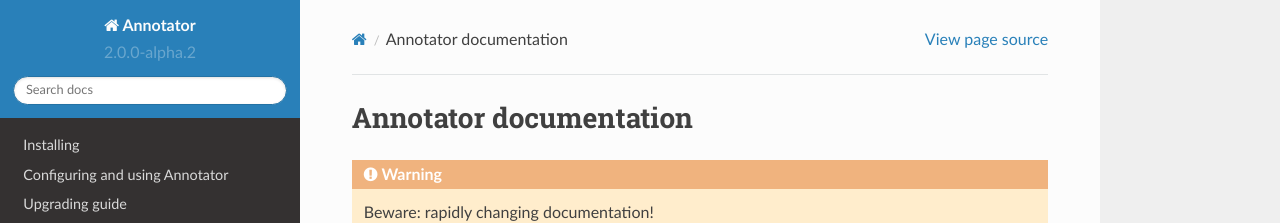
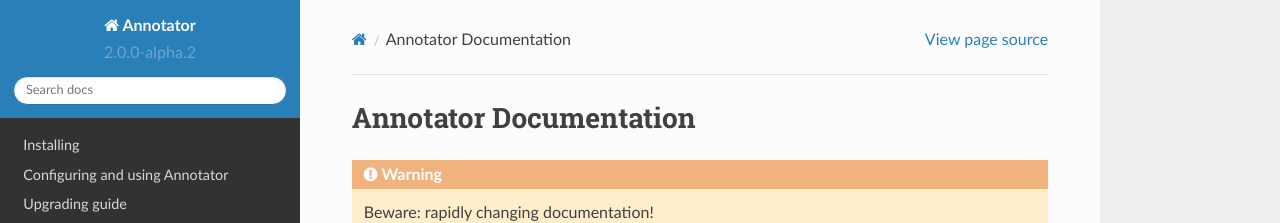
Before and after one commit to openannotation/annotator, a Sphinx documentation site: the page built from doc/index.rst, in a window 1280 px wide and 900 px high. Shown: the top 223 px of the window. Built offline with Sphinx 7.4.7 and the Read the Docs theme 2.0.0, drawn with Linux system fonts in a browser that asks for light colours.

Commit message:
Title Case for main doc section

```diff
--- a/doc/index.rst
+++ b/doc/index.rst
@@ -1,4 +1,4 @@
-Annotator documentation
+Annotator Documentation
 =======================
 
 .. warning:: Beware: rapidly changing documentation!
```
